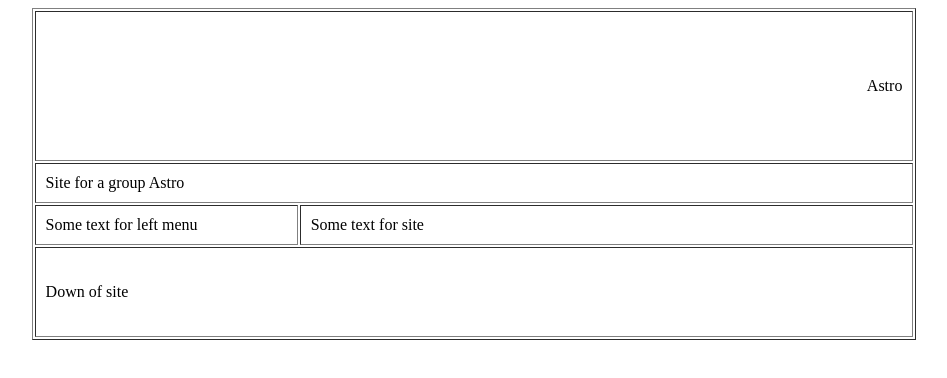
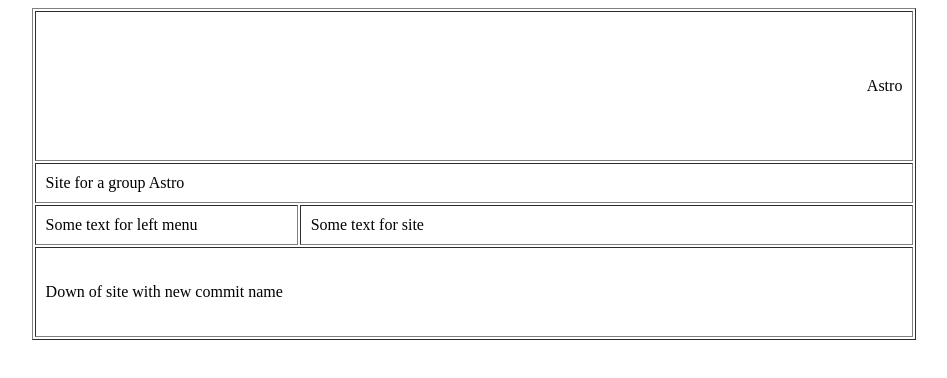
Before and after one commit to MarharytaKoreva/MarharytaKoreva.github.io, a plain HTML site: page index.html in a window 1280 px wide. Shown: the whole page, without its empty margins (166-1113 px from the left). Drawn offline with Linux system fonts and the light colour scheme.

Commit message:
04 - Каркас сайта

```diff
--- a/index.html
+++ b/index.html
@@ -14,7 +14,7 @@
 				<td width="70%">Some text for site</td>
 			</tr>
 			<tr>
-				<td colspan="2" valign="middle" height="90">Down of site</td>
+				<td colspan="2" valign="middle" height="90">Down of site with new commit name</td>
 			</tr>
 		</table>
 	</BODY>
```
